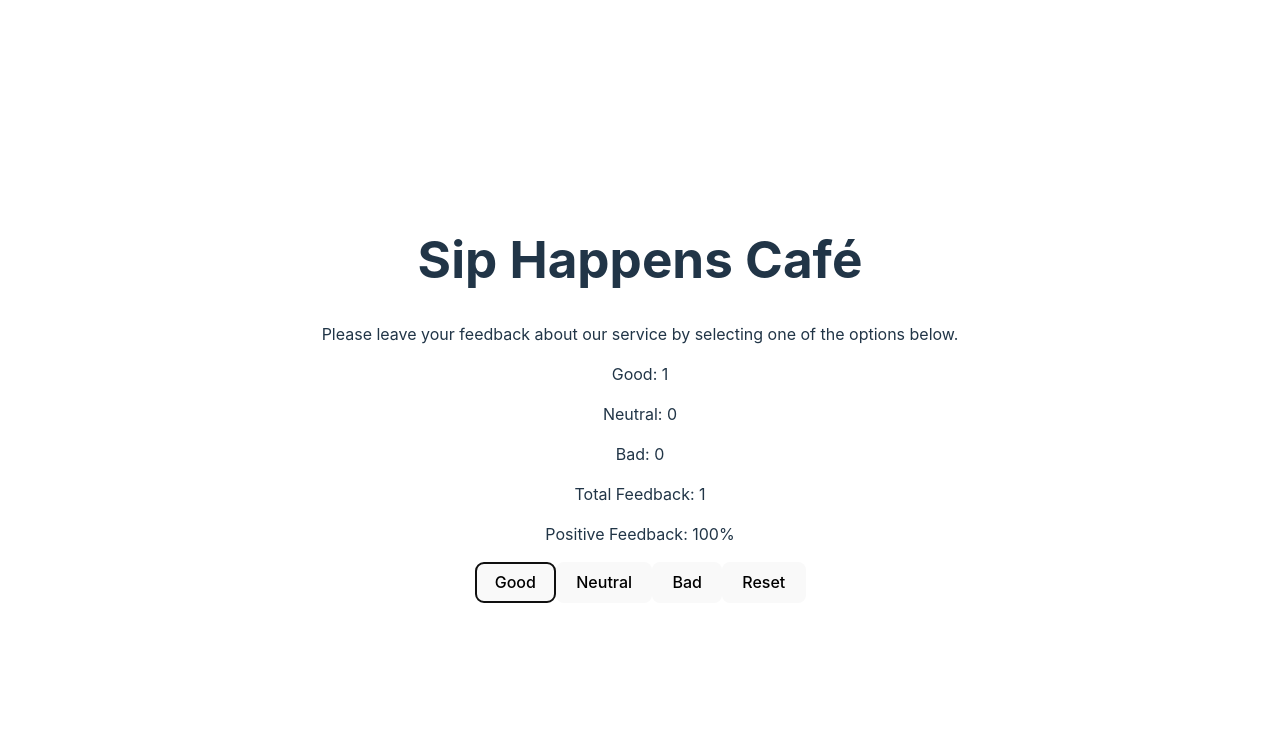
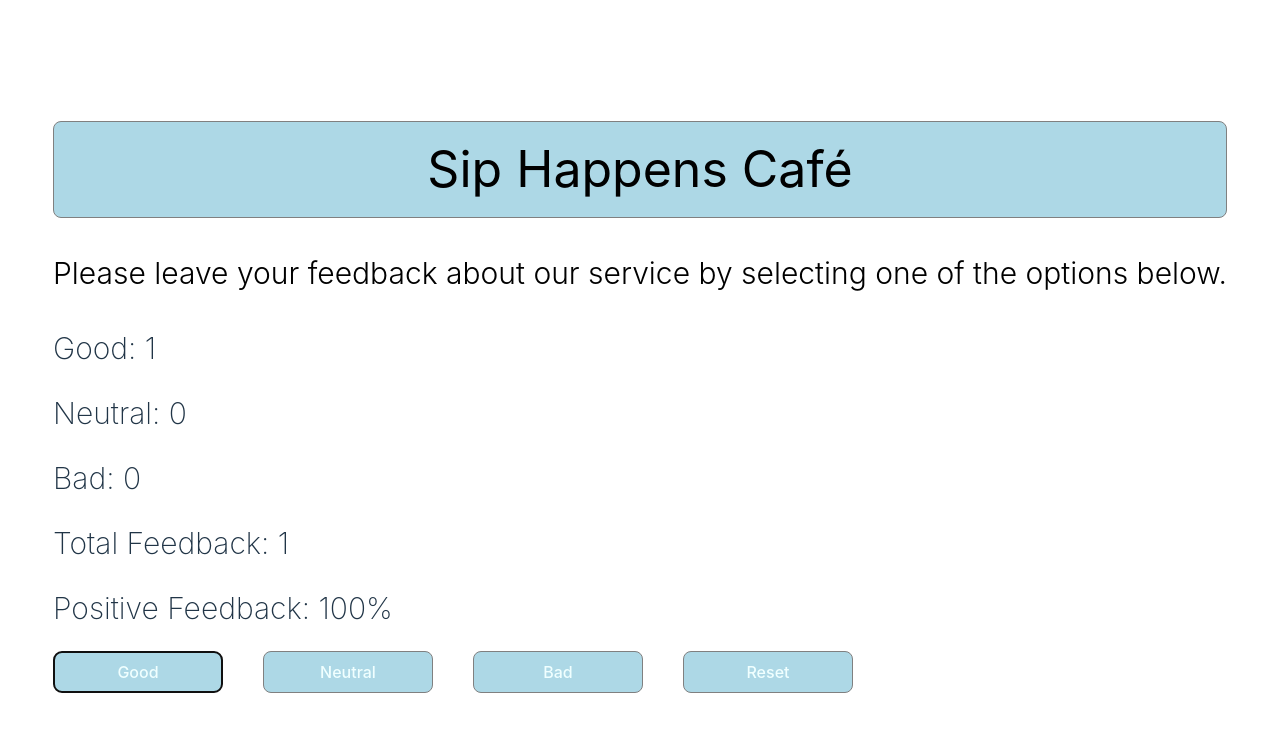
Before and after one commit to SofiiaPol/goit-react-hw-02, a React (Vite) app: page / in a window 1280 px wide. Both pictures are taken after a click on the button "Good". Shown: the top 732 px of the page. Built offline with nearby package versions, Linux system fonts and the light colour scheme.

Commit message:
add styles

```diff
--- a/src/components/Description/Description.jsx
+++ b/src/components/Description/Description.jsx
@@ -2,9 +2,9 @@ import styles from "./Description.module.css";
 
 function Description() {
   return (
-    <div>
-      <h1>Sip Happens Café</h1>
-      <p>
+    <div className={styles.description}>
+      <h1 className={styles.title}>Sip Happens Café</h1>
+      <p className={styles.parahraph}>
         Please leave your feedback about our service by selecting one of the
         options below.
       </p>
--- a/src/components/Description/Description.module.css
+++ b/src/components/Description/Description.module.css
@@ -0,0 +1,22 @@
+.descroption {
+  max-width: 800px;
+  display: flex;
+  flex-direction: column;
+  margin: 0;
+}
+
+.title {
+  font-size: 50px;
+  font-weight: 400;
+  padding: 20px;
+  color: black;
+  background-color: lightblue;
+  border: 1px solid grey;
+  border-radius: 8px;
+}
+
+.parahraph {
+  font-size: 30px;
+  font-weight: 300;
+  color: black;
+}
--- a/src/components/Feedback/Feedback.jsx
+++ b/src/components/Feedback/Feedback.jsx
@@ -2,12 +2,14 @@ import styles from "./Feedback.module.css";
 
 function Feedback({ feedback, total, positiveFeedback }) {
   return (
-    <div>
-      <p>Good: {`${feedback.good}`}</p>
-      <p>Neutral: {`${feedback.neutral}`}</p>
-      <p>Bad: {`${feedback.bad}`}</p>
-      <p>Total Feedback: {`${total}`}</p>
-      <p>Positive Feedback: {`${positiveFeedback}%`}</p>
+    <div className={styles.feedbackscontainer}>
+      <p className={styles.feedback}>Good: {`${feedback.good}`}</p>
+      <p className={styles.feedback}>Neutral: {`${feedback.neutral}`}</p>
+      <p className={styles.feedback}>Bad: {`${feedback.bad}`}</p>
+      <p className={styles.feedback}>Total Feedback: {`${total}`}</p>
+      <p className={styles.feedback}>
+        Positive Feedback: {`${positiveFeedback}%`}
+      </p>
     </div>
   );
 }
--- a/src/components/Feedback/Feedback.module.css
+++ b/src/components/Feedback/Feedback.module.css
@@ -0,0 +1,15 @@
+.feedbackscontainer {
+  display: flex;
+  flex-direction: column;
+  gap: 20px;
+  text-align: left;
+  max-width: 800px;
+}
+
+.feedback {
+  display: flex;
+  flex-direction: row;
+  margin: 0;
+  font-size: 30px;
+  font-weight: 200;
+}
--- a/src/components/Notification/Notification.jsx
+++ b/src/components/Notification/Notification.jsx
@@ -1,7 +1,7 @@
 import styles from "./Notification.module.css";
 
 function Notification({ message }) {
-  return <p>{message}</p>;
+  return <p className={styles.message}>{message}</p>;
 }
 
 export default Notification;
--- a/src/components/Notification/Notification.module.css
+++ b/src/components/Notification/Notification.module.css
@@ -0,0 +1,5 @@
+.message {
+  font-size: 30px;
+  font-weight: 200;
+  color: black;
+}
--- a/src/components/Options/Options.jsx
+++ b/src/components/Options/Options.jsx
@@ -2,11 +2,24 @@ import styles from "./Options.module.css";
 
 function Options({ updateFeedback, resetFeedback, total }) {
   return (
-    <div>
-      <button onClick={() => updateFeedback("good")}>Good</button>
-      <button onClick={() => updateFeedback("neutral")}>Neutral</button>
-      <button onClick={() => updateFeedback("bad")}>Bad</button>
-      {total !== 0 && <button onClick={resetFeedback}>Reset</button>}
+    <div className={styles.buttoncontainer}>
+      <button className={styles.button} onClick={() => updateFeedback("good")}>
+        Good
+      </button>
+      <button
+        className={styles.button}
+        onClick={() => updateFeedback("neutral")}
+      >
+        Neutral
+      </button>
+      <button className={styles.button} onClick={() => updateFeedback("bad")}>
+        Bad
+      </button>
+      {total !== 0 && (
+        <button className={styles.button} onClick={resetFeedback}>
+          Reset
+        </button>
+      )}
     </div>
   );
 }
--- a/src/components/Options/Options.module.css
+++ b/src/components/Options/Options.module.css
@@ -0,0 +1,15 @@
+.buttoncontainer {
+  display: flex;
+  flex-direction: row;
+  align-items: center;
+  max-width: 800px;
+  margin: 20px 0;
+  gap: 40px;
+}
+
+.button {
+  width: 100%;
+  color: azure;
+  background-color: lightblue;
+  border: 1px solid grey;
+}
```
